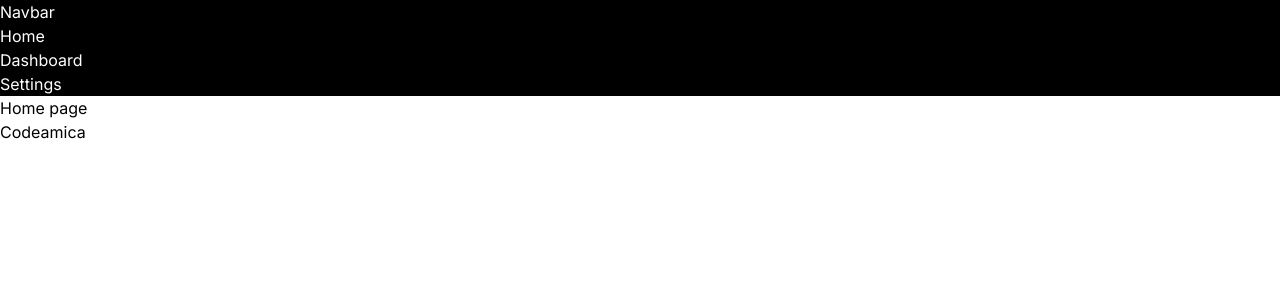
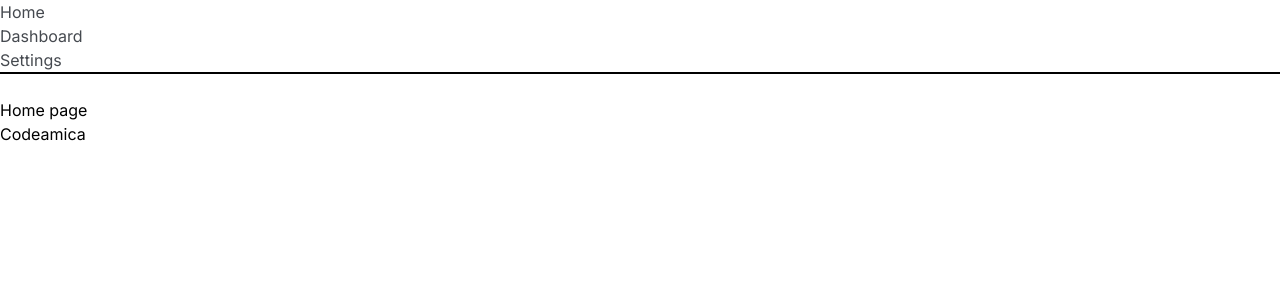
Before and after one commit to Kais4r/codeamica, a Next.js app: page / in a window 1280 px wide. Shown: the top 300 px of the page. Built offline with nearby package versions, Linux system fonts and the light colour scheme.

Commit message:
Edit layout and add style colors

```diff
--- a/src/app/layout.tsx
+++ b/src/app/layout.tsx
@@ -19,6 +19,7 @@ export default function RootLayout({
     <html lang="en">
       <body className={inter.className}>
         <Navbar />
+        <br />
         {children}
       </body>
     </html>
--- a/src/components/ui/Navbar.tsx
+++ b/src/components/ui/Navbar.tsx
@@ -2,15 +2,17 @@ import Link from "next/link";
 
 export default function Navbar() {
   return (
-    <div className="bg-black">
-      <h1 className="text-white">Navbar</h1>
-
-      <div className="text-white">
-        <Link href="/">Home</Link>
-        <br />
-        <Link href="/pages/dashboard">Dashboard</Link>
-        <br />
-        <Link href="/pages/dashboard/settings">Settings</Link>
+    <div className="bg-white border-b-2 border-b-black">
+      <div className="text-OuterSpace-10">
+        <Link href="/">
+          <p>Home</p>
+        </Link>
+        <Link href="/pages/dashboard">
+          <p>Dashboard</p>
+        </Link>
+        <Link href="/pages/dashboard/settings">
+          <p>Settings</p>
+        </Link>
       </div>
     </div>
   );
--- a/tailwind.config.ts
+++ b/tailwind.config.ts
@@ -13,6 +13,20 @@ const config: Config = {
         "gradient-conic":
           "conic-gradient(from 180deg at 50% 50%, var(--tw-gradient-stops))",
       },
+      colors: {
+        OuterSpace: {
+          0: "#30353b",
+          10: "#45494f",
+          20: "#595d62",
+          30: "#6e7276",
+          40: "#838689",
+          50: "#989a9d",
+          60: "#acaeb1",
+          70: "#c1c2c4",
+          80: "#d6d7d8",
+          90: "#eaebeb",
+        },
+      },
     },
   },
   plugins: [],
```
